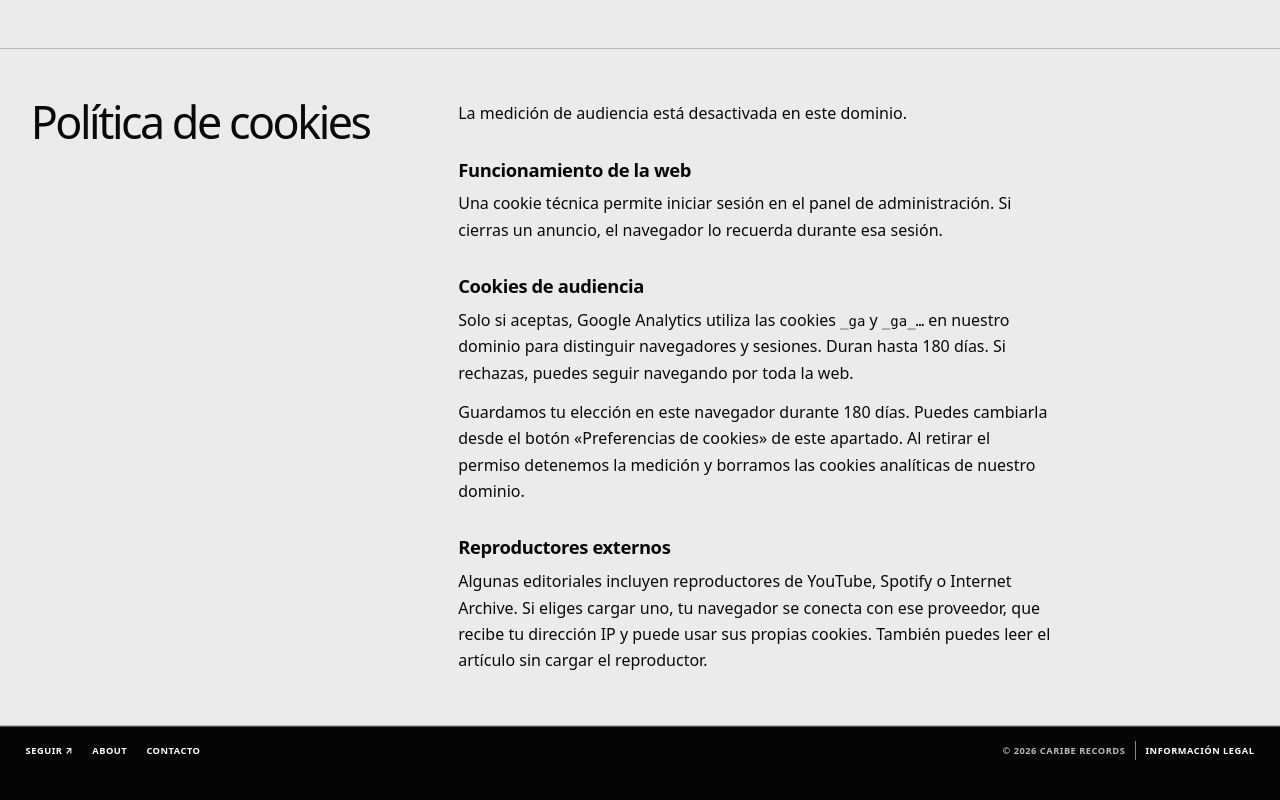
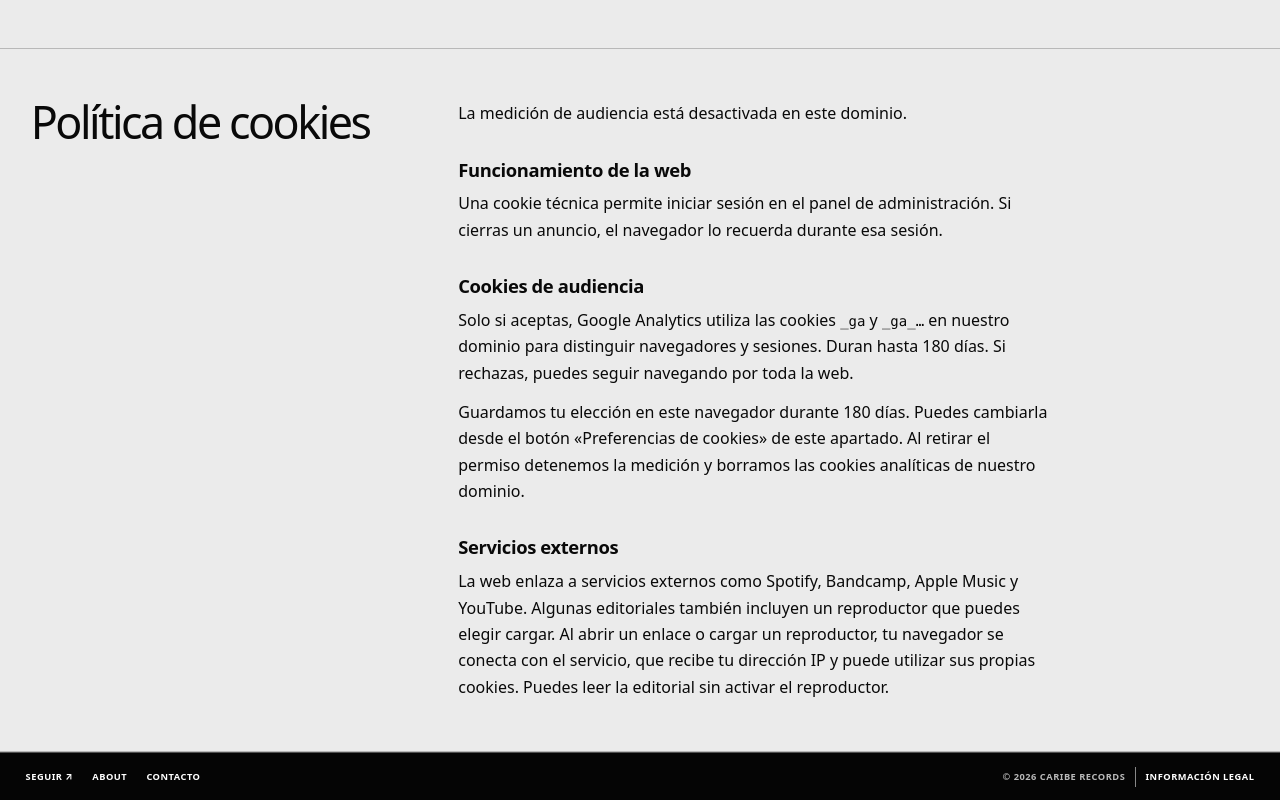
Before and after one commit to javisanfer/caribe-records, a React (Vite) app in the folder web/: page /legal in a window 1280 px wide. Shown: the part 1826-2626 px from the top of the page. Before the commit the page ends 2600 px from the top, so only its background shows below. Built offline with nearby package versions, Linux system fonts and the light colour scheme; no server answers.

Commit message:
Aclara los servicios externos en la política de cookies

```diff
--- a/web/src/pages/privacy.jsx
+++ b/web/src/pages/privacy.jsx
@@ -62,8 +62,8 @@ export default function Privacy({ onPreferences }) {
           <h3>Cookies de audiencia</h3>
           <p>Solo si aceptas, Google Analytics utiliza las cookies <code>_ga</code> y <code>_ga_…</code> en nuestro dominio para distinguir navegadores y sesiones. Duran hasta 180 días. Si rechazas, puedes seguir navegando por toda la web.</p>
           <p>Guardamos tu elección en este navegador durante 180 días. Puedes cambiarla desde el botón «Preferencias de cookies» de este apartado. Al retirar el permiso detenemos la medición y borramos las cookies analíticas de nuestro dominio.</p>
-          <h3>Reproductores externos</h3>
-          <p>Algunas editoriales incluyen reproductores de YouTube, Spotify o Internet Archive. Si eliges cargar uno, tu navegador se conecta con ese proveedor, que recibe tu dirección IP y puede usar sus propias cookies. También puedes leer el artículo sin cargar el reproductor.</p>
+          <h3>Servicios externos</h3>
+          <p>La web enlaza a servicios externos como Spotify, Bandcamp, Apple Music y YouTube. Algunas editoriales también incluyen un reproductor que puedes elegir cargar. Al abrir un enlace o cargar un reproductor, tu navegador se conecta con el servicio, que recibe tu dirección IP y puede utilizar sus propias cookies. Puedes leer la editorial sin activar el reproductor.</p>
         </div>
       </section>
     </main>
```
